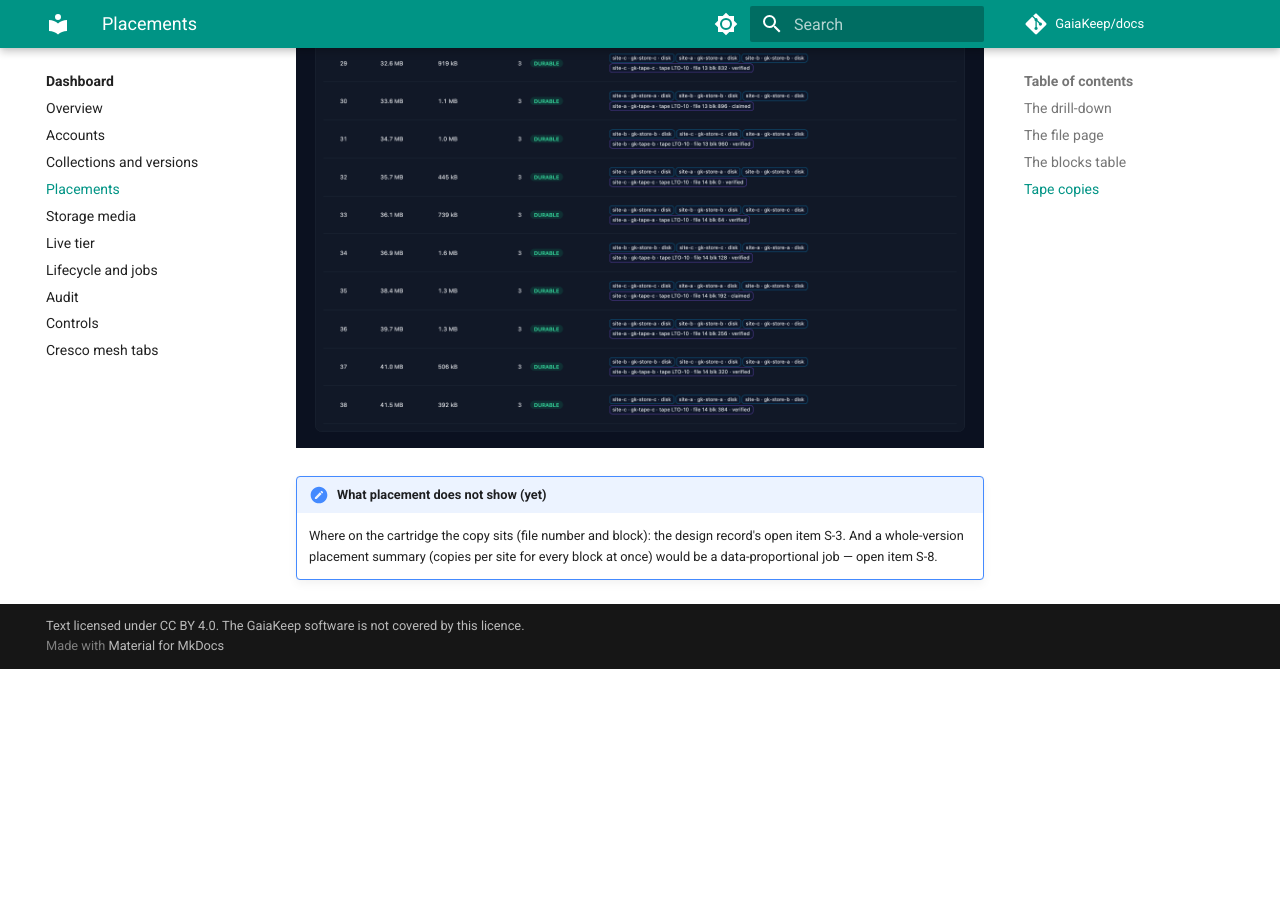
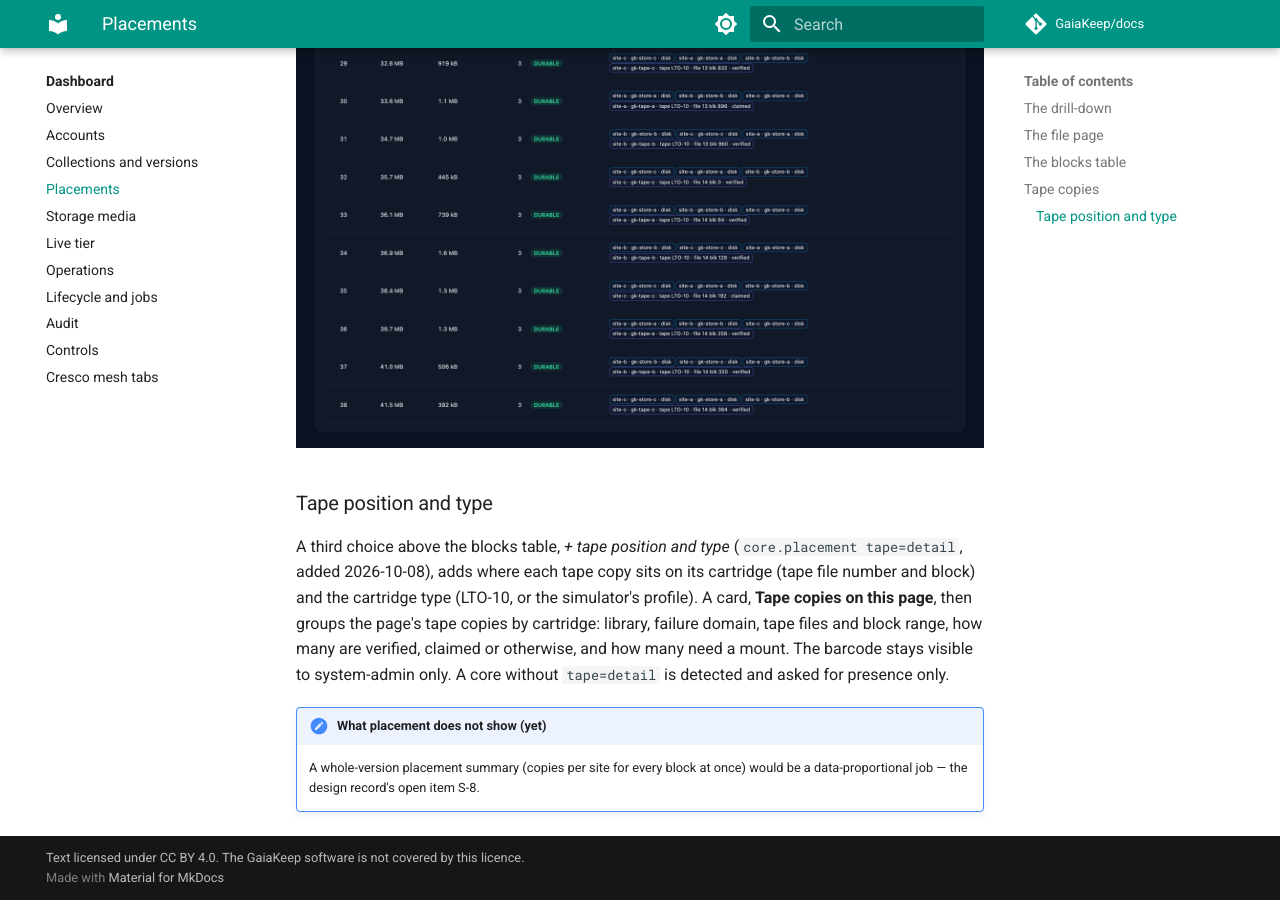
Before and after one commit to GaiaKeep/docs, an MkDocs documentation site: the page built from docs/dashboard/placements.md, in a window 1280 px wide and 900 px high, scrolled down 4464 px. Built offline with MkDocs 1.6.1 and Material for MkDocs 9.7.7, drawn with Linux system fonts in a browser that asks for light colours; comment, search, counter and statistics services are not loaded; before the commit the page ends 5133 px from its top, so only the background shows below that.

Commit message:
Dashboard guide: the Operations tab, and pages brought up to the dashboard
A new page for the Operations tab (added 2026-10-08): the core's gauges per agent and
the broker sizing model. Placements gains tape position and type, Audit its indexed
search, Storage media the per-site containers and the journaled site history, and the
Overview the archive memory and tape pump tiles, apply lag, quorum and site history.
Screenshots for the new views are still to come.

Co-Authored-By: Claude Opus 5.5 (1M context) <noreply@anthropic.com>

```diff
--- a/docs/dashboard/placements.md
+++ b/docs/dashboard/placements.md
@@ -40,7 +40,15 @@ it, `exported`, `absent`) and whether a **mount** is needed to read it:
 
 ![The same file with tape copies located: each tape chip names its cartridge and presence](../assets/dashboard/placements-file-tape.png)
 
+### Tape position and type
+
+A third choice above the blocks table, *+ tape position and type* (`core.placement tape=detail`, added
+2026-10-08), adds where each tape copy sits on its cartridge (tape file number and block) and the cartridge
+type (LTO-10, or the simulator's profile). A card, **Tape copies on this page**, then groups the page's tape
+copies by cartridge: library, failure domain, tape files and block range, how many are verified, claimed or
+otherwise, and how many need a mount. The barcode stays visible to system-admin only. A core without
+`tape=detail` is detected and asked for presence only.
+
 !!! note "What placement does not show (yet)"
-    Where on the cartridge the copy sits (file number and block): the design record's open item S-3. And a
-    whole-version placement summary (copies per site for every block at once) would be a data-proportional job —
-    open item S-8.
+    A whole-version placement summary (copies per site for every block at once) would be a data-proportional job —
+    the design record's open item S-8.
--- a/mkdocs.yml
+++ b/mkdocs.yml
@@ -71,6 +71,7 @@ nav:
       - Placements: dashboard/placements.md
       - Storage media: dashboard/media.md
       - Live tier: dashboard/live-tier.md
+      - Operations: dashboard/operations.md
       - Lifecycle and jobs: dashboard/lifecycle.md
       - Audit: dashboard/audit.md
       - Controls: dashboard/controls.md
@@ -96,6 +97,7 @@ nav:
       - "Format-aware dedup adapters": design/FORMAT-ADAPTERS.md
       - "Jobs and the API": design/JOBS-AND-API.md
       - "The replicated core log": design/CORE-LOG.md
+      - "Durability modes and erasure coding": design/DURABILITY-MODES.md
       - "Pack container format": design/PACK-FORMAT.md
       - "Tape simulation": design/TAPE-SIMULATION.md
       - "From-scratch decision": design/FROM-SCRATCH-DECISION.md
```
Also changed, not shown: docs/dashboard/audit.md (+3 -2 lines), docs/dashboard/index.md (+2 -1 lines), docs/dashboard/media.md (+11 -2 lines), docs/dashboard/operations.md (added, +50 -0 lines), docs/dashboard/overview.md (+9 -0 lines).
